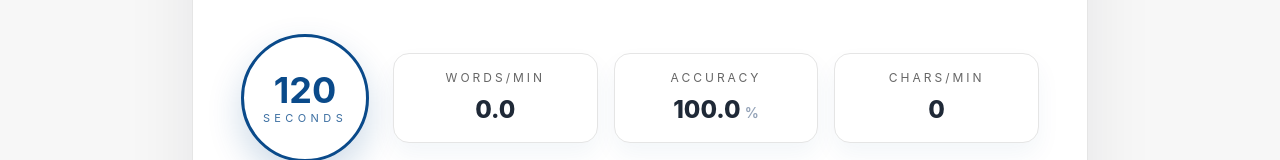
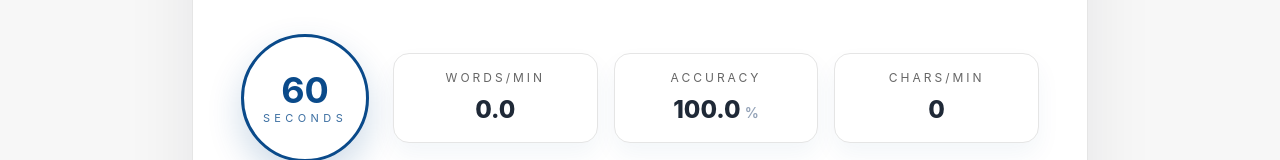
Before and after one commit to QuvonchbekBobojonov/fastcodinggame, a React (Vite) app: page / in a window 1280 px wide. Shown: the part 335-495 px from the top of the page. Built offline with nearby package versions, Linux system fonts and the light colour scheme.

Commit message:
update typing time

```diff
--- a/src/features/fastcode/FastCodeGame.tsx
+++ b/src/features/fastcode/FastCodeGame.tsx
@@ -4,7 +4,7 @@ import { SNIPPETS } from './snippets'
 import { CodeSnippet } from './types'
 import { TOP_PLAYERS } from './topPlayers'
 
-const TOTAL_TIME = 120
+const TOTAL_TIME = 60
 
 const KEYWORDS = new Set([
   'const',
```
